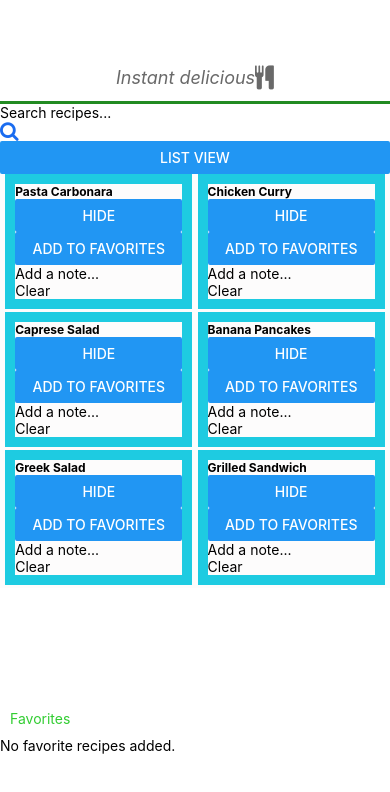
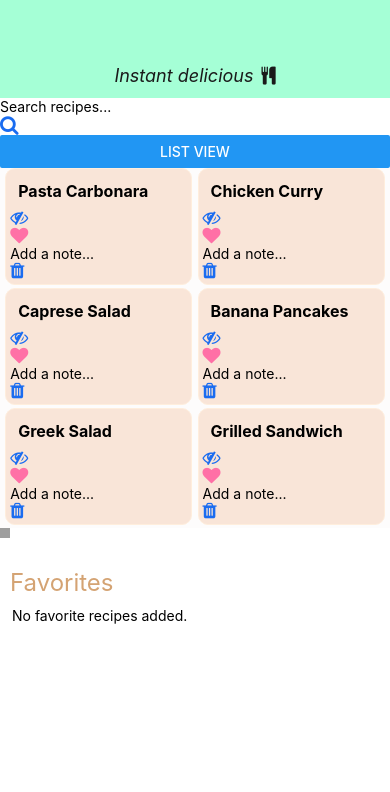
Before and after one commit to 1119231/CapstoneProject, a React Native app: screen / in a window 390 px wide. Shown: the top 792 px of the page. Built offline with nearby package versions, Linux system fonts and the light colour scheme; grey boxes are pictures that could not be loaded.

Commit message:
#13 Worked on fixing gallery UI
Tried to make the UI by adding icons

```diff
--- a/App.js
+++ b/App.js
@@ -3,9 +3,9 @@ import { View, Text, Button, Image, TextInput, TouchableOpacity, ScrollView } fr
 import styles from './Styles/styles';
 import Header from './Header/header';
 import Icon from 'react-native-vector-icons/FontAwesome';
-import { NavigationContainer } from '@react-navigation/native';
-import { createBottomTabNavigator } from '@react-navigation/bottom-tabs';
-import fornavigation from './navigation';
+
+
+
 
 
 
@@ -31,6 +31,7 @@ const RecipeApp = () => {
           'Add ground beef to the pan. Cook until browned and fully cooked' +
           'Stir in tomato sauce, salt, and pepper. Simmer for 10-15 minutes' +
           'Serve the Bolognese sauce over the cooked spaghetti. Optionally, sprinkle grated Parmesan cheese on top',
+        image: require('../CapstoneProject/assets/dish1.jpeg'),
       },
       {
         id: 2,
@@ -42,7 +43,7 @@ const RecipeApp = () => {
           'Add the mixed vegetables to the pan. Stir-fry until they are crisp-tender.' +
           'Pour soy sauce over the chicken and vegetables. Stir well to combine and coat everything evenly.' +
           'Serve the chicken stir-fry over steamed rice or noodles',
-        image: '',
+        image: require('../CapstoneProject/assets/dish1.jpeg'),
       },
       {
         id: 3,
@@ -53,7 +54,7 @@ const RecipeApp = () => {
           'Drizzle the salad with extra virgin olive oil and balsamic vinegar.' +
           'Season with salt and pepper to taste.' +
           'Serve the Caprese salad as an appetizer or side dish',
-        Image: 'img.jpeg',
+        Image: require('../CapstoneProject/assets/dish1.jpeg'),
       },
       {
         id: 4,
@@ -64,7 +65,7 @@ const RecipeApp = () => {
           ' small amount of butter or oil to the pan.Pour a ladleful of the pancake batter onto the pan. Cook until bubbles form on the surface, then flip and cook the other side until golden brown.' +
           'Repeat the process with the remaining batter, adding more butter or oil to the pan as needed.' +
           'Serve the banana pancakes with your favorite toppings, such as maple syrup or fresh fruits',
-        image: 'img.jpeg',
+        image: require('../CapstoneProject/assets/dish1.jpeg'),
       },
       {
         id: 5,
@@ -74,7 +75,7 @@ const RecipeApp = () => {
           'Chop the fresh parsley. In a large bowl, combine the diced cucumber, tomatoes, red onion, Kalamata olives, feta cheese, and fresh parsley.' +
           '  Drizzle extra virgin olive oil and lemon juice over the salad. Season with salt and pepper Toss everything together until well coated.' +
           'Serve the Greek salad as a refreshing and healthy side dish.',
-        image: 'img.jpeg',
+        image: require('../CapstoneProject/assets/dish1.jpeg'),
       },
       {
         id: 6,
@@ -87,7 +88,7 @@ const RecipeApp = () => {
           'Remove the grilled cheese sandwich from the skillet or griddle and let it cool for a minute.' +
           'Cut the sandwich diagonally into halves or quarters, if desired.' +
           'Serve the grilled cheese sandwich warm and enjoy its gooey and comforting goodness!',
-        image: 'img.jpeg',
+        image: require('../CapstoneProject/assets/dish1.jpeg'),
       }
 
     ];
@@ -187,7 +188,7 @@ const RecipeApp = () => {
           ) : (
             <View style={viewMode === 'grid' ? styles.gridContainer : styles.listContainer}>
 
-            {recipes .filter((recipe) => !recipe.hidden) .map((recipe) => (
+              {recipes.filter((recipe) => !recipe.hidden).map((recipe) => (
 
                 <RecipeCard
                   key={recipe.id}
@@ -203,17 +204,17 @@ const RecipeApp = () => {
 
             </View>
           )}
-        <Image source={{ uri: RecipeApp.jpeg }} style={styles.image} />
+          <Image source={{ uri: 'img.jpeg' }} style={styles.image} />
         </ScrollView>
 
-        <View style={styles.favoritesContainer}>
+        <View style={[styles.favoritesContainer, { borderRadius: 10 }]}>
           <Text style={styles.favbar}>Favorites</Text>
           <ScrollView style={styles.favoritesScrollContainer}>
             {favorites.length === 0 ? (
               <Text>No favorite recipes added.</Text>
             ) : (
               <View style={viewMode === 'grid' ? styles.gridContainer : styles.listContainer}>
-            {favorites .filter((favorite) => !favorite.hidden) .map((recipe) => (
+                {favorites.filter((favorite) => !favorite.hidden).map((recipe) => (
 
                   <RecipeCard
                     key={recipe.id}
@@ -232,7 +233,7 @@ const RecipeApp = () => {
         </View>
       </ScrollView>
 
-    </View>
+    </View >
   );
 };
 
@@ -273,54 +274,56 @@ const RecipeCard = ({ recipe, addToFavorites, addNote, viewMode, isFavorite, tog
   return (
 
     <View style={viewMode === 'grid' ? styles.recipeCardGrid : styles.recipeCardList}>
-
       <TouchableOpacity onPress={handleToggleDetails}>
         <Text style={styles.recipeTitle}>{recipe.title}</Text>
       </TouchableOpacity>
+
+      <View style={styles.buttonContainer}>
+        <TouchableOpacity onPress={handleToggleVisibility} style={styles.button}>
+          <Icon name="eye-slash" size={18} color="#1a6cf0" />
+          {/* <Text>{recipe.hidden ? 'Unhide' : 'Hide'}</Text> */}
+        </TouchableOpacity>
+
+        {!isFavorite && (
+          <TouchableOpacity onPress={handleAddToFavorite} style={styles.button}>
+            <Icon name="heart" size={18} color="#ff70a6" />
+            <Text style={styles.buttonText}></Text>
+          </TouchableOpacity>
+        )}
+      </View>
+
       {showDetails && (
         <RecipeDetails ingredients={recipe.ingredients} instructions={recipe.instructions} />
       )}
-        <Image source={{ uri: recipe.jpg }} style={styles.img} />
 
-
-        <View style={styles.btn_style}>
-        {!recipe.hidden ? (
-          <Button title="Hide" onPress={handleToggleVisibility} />
-        ) : (
-          <Button title="Unhide" onPress={handleToggleVisibility} />
-        )}
-           {!isFavorite && (  <Button title="Add to Favorites" onPress={handleAddToFavorite}
-           /> )}
-
-        </View>
-
-        <View>
       <TextInput
         value={note}
         onChangeText={(text) => setNote(text)}
         placeholder="Add a note..."
+        style={{ flex: 1 }}
       />
       <TouchableOpacity onPress={handleAddNote}>
-            <Text>Clear</Text>
+        <Icon name="trash" size={18} color="#1a6cf0" />
       </TouchableOpacity>
     </View>
-
-
-    </View>
+  );
+};
 
 
 
-  );
+
 const App = () => {
   return (
-      <fornavigation />
+    <NavigationCoantianer>
+      <RecipeApp />
+    </NavigationCoantianer>
   );
-  }
-
 }
 
 
 
 
 
+
+
 export default RecipeApp;
--- a/Header/header.js
+++ b/Header/header.js
@@ -1,4 +1,4 @@
-import { View, Text , Image} from 'react-native';
+import { View, Text, Image } from 'react-native';
 import { FontAwesome5 } from '@expo/vector-icons';
 import styles from './styles';
 import Icon from 'react-native-vector-icons/FontAwesome';
@@ -8,11 +8,11 @@ export default function Header(props) {
 
 
   return (
-<View style={styles.container}>
-    <View style={styles.headstyle}>
-    <Text style={styles.headtext} >Instant delicious</Text>
- <Icon name = 'cutlery' size={24} color = '#696969'/>
-    </View>
+    <View style={styles.container}>
+      <View style={styles.headstyle}>
+        <Text style={styles.headtext} >Instant delicious</Text>
+        <Icon name='cutlery' size={18} color='#1a1a1a' />
+      </View>
     </View>
   );
 }
--- a/Header/styles.js
+++ b/Header/styles.js
@@ -6,12 +6,18 @@ const styles = StyleSheet.create({
     alignItems: 'center',
     justifyContent: 'space-between',
     flexDirection: 'flex',
-    borderBottomColor: '#228b22',
-    borderBottomWidth: 3,
+    // borderBottomColor: '#228b22',
+    // borderBottomWidth: 3,
     paddingBottom: 2,
     paddingTop: 5,
-    paddingHorizontal: 10
+    paddingHorizontal: 10,
+    backgroundColor: '#a5ffd6',
+
   },
+  searchContainer: {
+    padding: 40,
+  },
+
   leftGroup: {
     flexDirection: 'row',
     alignItems: 'center',
@@ -23,13 +29,21 @@ const styles = StyleSheet.create({
     justifyContent: 'space-between',
     flexDirection: 'row',
     alignItems: 'center',
+
+
   },
   headtext:
   {
     fontSize: 18,
     fontStyle: 'italic',
-    color: '#696969'
-  }
+    color: '#1a1a1a',
+    paddingRight: 8,
+  },
+
+
+
+
+
 });
 
 export default styles;
--- a/Styles/styles.js
+++ b/Styles/styles.js
@@ -4,20 +4,35 @@ const styles = StyleSheet.create({
   recipeCardGrid: {
     marginBottom: 3,
     width: '48%',
-    borderWidth: 10,
-    borderColor: '#1ecbe1',
+    height: 'auto',
+    borderWidth: 1,
+    backgroundColor: '#f9e5d8',
+    borderColor: '#ffeedd',
+    padding: 4,
+    borderRadius: 10,
     // padding: 2,
   },
+
+
   recipeCardList: {
-    marginBottom: 20,
+    marginLeft: 8,
+    marginRight: 8,
+    marginBottom: 8,
     borderWidth: 0.5,
-    borderColor: 'green',
-    paddingLeft: 20,
-    display: 'flex',
+    borderColor: '#f9e5d8',
+    backgroundColor: '#ffeedd',
+    padding: 8,
+    borderRadius: 10,
+
+
+
   },
   recipeTitle: {
     fontWeight: 'bold',
-    fontSize: 12,
+    fontSize: 16,
+    padding: 8,
+
+
     // marginBottom: 100,
 
   },
@@ -37,30 +52,47 @@ const styles = StyleSheet.create({
     flexDirection: 'column',
     backgroundColor: '#fdfcfc',
     borderColor: '#32cd32',
-    justifyContent: 'space-evenly'
+    justifyContent: 'space-evenly',
+    borderRadius: 10,
+
   },
   favbar: {
     marginTop: 12,
     paddingLeft: 10,
     paddingBottom: 10,
-    alignItems: 'left',
-    fontSize: 14,
+    alignItems: 'flex-start',
+    fontSize: 24,
     fontStyle: 'normal',
-    color: '#32cd32',
+    color: '#d4a373',
   },
 
   image: {
-    width: 100,
-    height: 100,
+    width: 10,
+    height: 10,
     resizeMode: 'cover',
     marginBottom: 10,
   },
 
 
   btn_style: {
-    backgroundColor: '32cd32',
+    // backgroundColor: '32cd32',
     borderColor: '#32cd32',
+    alignItems: 'flex-end',
+
   },
+
+  favoritesScrollContainer: {
+    // backgroundColor: '#32cd32',
+    paddingTop: 0,
+    paddingLeft: 12,
+    paddingRight: 8,
+  },
+
+  favoritesContainer: {
+    marginTop: 8,
+  }
+
+
 });
 
 export default styles
--- a/package.json
+++ b/package.json
@@ -10,12 +10,13 @@
   },
   "dependencies": {
     "@react-navigation/bottom-tabs": "^6.5.7",
-    "@react-navigation/native": "^6.1.6",
+    "@react-navigation/native": "^6.1.7",
     "expo": "~48.0.15",
     "expo-status-bar": "~1.4.4",
     "react": "18.2.0",
     "react-native": "0.71.8",
     "react-native-fast-image": "^8.6.3",
+    "react-native-push-notification": "^8.1.1",
     "react-native-vector-icons": "^9.2.0"
   },
   "devDependencies": {
```
Also changed, not shown: 1 other file (tests, documents, lock files or other folders). Lines whose indentation alone changed are shown as unchanged.
